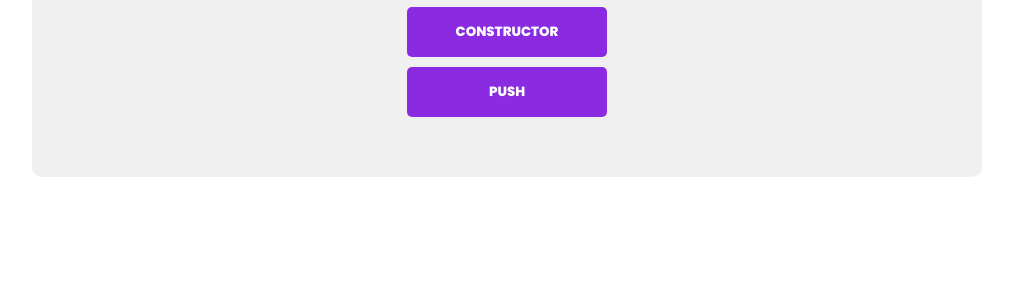
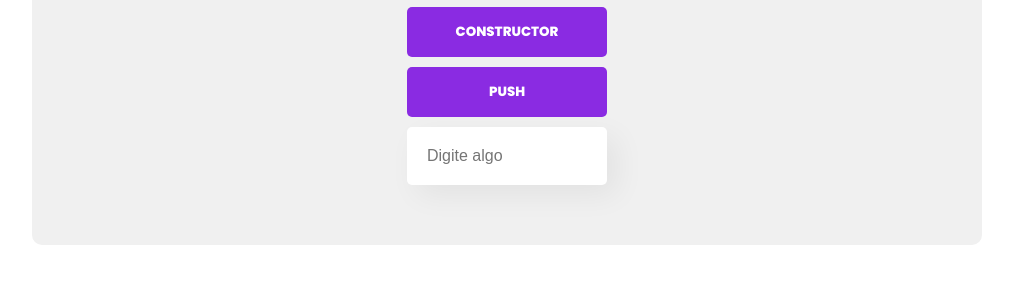
Before and after one commit to artepatrick/rocketSeat, a plain HTML site: page indesx.html in a window 1280 px wide. Shown: the part 185-468 px from the top of the page, without its empty margins (133-1146 px from the left). Drawn offline with Linux system fonts and the light colour scheme.

Commit message:
aprendendo keyPressed

```diff
--- a/indesx.html
+++ b/indesx.html
@@ -30,6 +30,7 @@
             <button onclick={clickBotao()}>REPORTS SIMPLES</button>
             <button onclick={clickBotao2()}>CONSTRUCTOR</button>
             <button onclick={clickBotao3()}>PUSH</button>
+            <input placeholder="Digite algo" type="text" onkeydown={clicando()}>
         </div>
     </div>
 </body>
--- a/scripts.js
+++ b/scripts.js
@@ -46,11 +46,30 @@ function clickBotao2() {
     console.log(patrick.movimento())
     console.log(joao.movimento())
 }
+
 let tech = ["primeiro dado", "segundo dado"]
+
 function clickBotao3() {
+    let i = 0
     tech.push('no final') // Adiciona ao final
     tech.unshift('no inicio') // Adiciona no começo
-    tech.pop() // remove do final
-    tech.shift() // remove do começo
     console.log(tech)
+
+    /* function keydown(e) {
+    document.onkeydown = keydown;
+
+            console.log(e.keyCode)
+        }
+        if (e.keyCode === 18 && i < 1) {
+            console.log('entrou na função alt key' + i)
+            tech.pop() // remove do final
+            tech.shift() // remove do começo
+            i = 2;
+            console.log('i = ' + i)
+        } */
+
 }
+
+function clicando() {
+    console.log('Testando se detectou a tecla')
+}
--- a/style.css
+++ b/style.css
@@ -7,6 +7,18 @@ div.container {
     margin: 50px auto;
     display: flex;
     flex-direction: column;
+}
+
+div.container input {
+    box-shadow: 10px 10px 30px rgba(0, 0, 0, 0.06);
+    padding: 20px;
+    border-radius: 5px;
+    width: 160px;
+    border: none;
+    display: flex;
+    justify-content: center;
+    margin: 10px auto;
+    background-color: white;
 }
 
 h1 {
```
